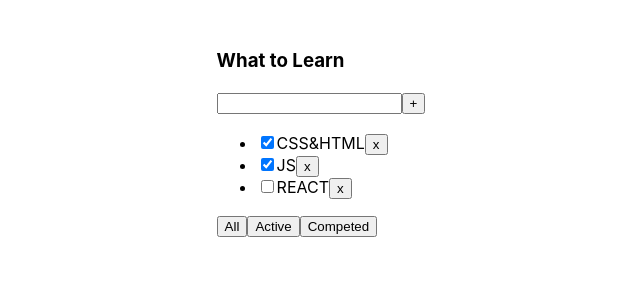
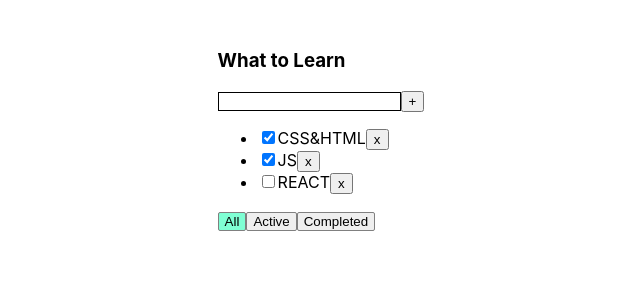
Before and after one commit to RomanCox/todolist, a React (Create React App) app: page / in a window 1280 px wide. Shown: the top 300 px of the page, without its empty margins (334-974 px from the left). Built offline with nearby package versions, Linux system fonts and the light colour scheme.

Commit message:
Lesson 4 Complete

```diff
--- a/src/App.tsx
+++ b/src/App.tsx
@@ -1,48 +1,57 @@
 import React, {useState} from 'react';
-import styled from 'styled-components';
+import {AppContainer} from './AppStyled';
 import {TaskType, Todolist} from './Todolist';
-import { v4 as uuid } from 'uuid';
+import {v1} from 'uuid';
 
-const AppStyled = styled.div`
-  width: 100vw;
-  height: 100vh;
-  display: flex;
-  justify-content: center;
-  padding: 30px;
-`
 export type FilterValuesType = 'all' | 'completed' | 'active';
 
 
 export const App = () => {
 
     const [tasks, setTasks] = useState<Array<TaskType>>([
-        {id: uuid(), title: 'CSS&HTML', isDone: true,},
-        {id: uuid(), title: 'JS', isDone: true,},
-        {id: uuid(), title: 'REACT', isDone: false,},
+        {id: v1(), title: 'CSS&HTML', isDone: true,},
+        {id: v1(), title: 'JS', isDone: true,},
+        {id: v1(), title: 'REACT', isDone: false,},
     ]);
     const [filter, setFilter] = useState<FilterValuesType>('all')
 
     const deleteTask = (id: string) => {
         setTasks(tasks.filter(task => task.id !== id));
     }
+    const addTask = (title: string) => {
+        let newTask = {id: v1(), title: title, isDone: false};
+        let newTasksForTodoList = [newTask, ...tasks];
+        setTasks(newTasksForTodoList);
+    }
 
-    let tasksForToDo = tasks;
+    let tasksForTodo = tasks;
 
     if (filter === 'active') {
-        tasksForToDo = tasks.filter(task => !task.isDone)
+        tasksForTodo = tasks.filter(task => !task.isDone)
     }
     if (filter === 'completed') {
-        tasksForToDo = tasks.filter(task => task.isDone)
+        tasksForTodo = tasks.filter(task => task.isDone)
+    }
+
+    const onChangeTaskStatus = (taskID: string, isDone: boolean) => {
+        let task = tasks.find(task => task.id === taskID);
+        if (task) {
+            task.isDone = isDone
+        }
+        setTasks([...tasks])
     }
 
     return (
-        <AppStyled>
+        <AppContainer>
             <Todolist
                 title='What to Learn'
-                tasks={tasksForToDo}
+                tasks={tasksForTodo}
                 deleteTask={deleteTask}
                 setFilter={setFilter}
+                addTask={addTask}
+                onChangeTaskStatus={onChangeTaskStatus}
+                filter={filter}
             />
-        </AppStyled>
+        </AppContainer>
     );
 };
--- /dev/null
+++ b/src/AppStyled.ts
@@ -0,0 +1,9 @@
+import styled from "styled-components";
+
+export const AppContainer = styled.div`
+  width: 100vw;
+  height: 100vh;
+  display: flex;
+  justify-content: center;
+  padding: 30px;
+`
--- /dev/null
+++ b/src/TodoListStyled.ts
@@ -0,0 +1,28 @@
+import styled from 'styled-components';
+type InputStyledPropsType = {
+    border: string,
+}
+type ButtonStyledPropsType = {
+    bgColor: string,
+}
+
+export const TodoListStyled = styled.div`
+  margin-right: 30px;
+`
+export const TitleStyled = styled.h3``
+
+export const TodolistContentStyled = styled.div``
+
+export const InputStyled = styled.input<InputStyledPropsType>`
+  border: ${props => props.border};
+`
+
+export const ErrorMessageStyled = styled.div`
+  color: red;
+`
+
+export const ButtonStyled = styled.button<ButtonStyledPropsType>`
+  background-color: ${props => props.bgColor};
+  border-radius: 2px;
+  border: 1px solid grey;
+`
--- a/src/Todolist.tsx
+++ b/src/Todolist.tsx
@@ -1,12 +1,6 @@
-import React from "react";
-import styled from "styled-components";
-import {FilterValuesType} from "./App";
-
-const TodoListStyled = styled.div`
-  margin-right: 30px;
-`
-const TitleStyled = styled.h3``
-const TodolistContentStyled = styled.h3``
+import React, {ChangeEvent, KeyboardEvent, useState} from 'react';
+import {FilterValuesType} from './App';
+import {ButtonStyled, ErrorMessageStyled, InputStyled, TitleStyled, TodolistContentStyled, TodoListStyled} from './TodoListStyled';
 
 export type TaskType = {
     id: string,
@@ -19,26 +13,90 @@ type TodolistType = {
     tasks: Array<TaskType>,
     deleteTask: (id: string) => void,
     setFilter: (value: FilterValuesType) => void,
+    addTask: (title: string) => void,
+    onChangeTaskStatus: (taskID: string, isDone: boolean) => void,
+    filter: FilterValuesType
 }
 
 export const Todolist = (props: TodolistType) => {
+    const [newTaskTitle, setNewTaskTitle] = useState<string>('')
+    const [error, setError] = useState<string | null>(null)
+
+    const onNewTaskTitleHandler = (e: ChangeEvent<HTMLInputElement>) => setNewTaskTitle(e.currentTarget.value);
+
+    let border = 'black 1px solid'
+        if (error) {
+        border = 'red 2px solid'
+    }
+
+    let bgColor = {
+        all: 'default',
+        active: 'default',
+        completed: 'default',
+    }
+    if (props.filter === 'all') {
+        bgColor.all = 'aquamarine'
+    } else if (props.filter === 'active') {
+        bgColor.active = 'aquamarine'
+    } else if (props.filter === 'completed') {
+        bgColor.completed = 'aquamarine'
+    }
+
+    const addTaskHandler = () => {
+        if (newTaskTitle.trim() === '') {
+            setError('Title is required')
+            return
+        }
+        props.addTask(newTaskTitle.trim());
+        setNewTaskTitle('');
+    }
+
+    const onKeyPressHandler = (e: KeyboardEvent<HTMLInputElement>) => {
+        setError(null)
+        if (e.key === 'Enter') {
+            props.addTask(newTaskTitle);
+            setNewTaskTitle('');
+        }
+    }
+
+    const onAllFilterHandler = () => props.setFilter('all')
+    const onActiveFilterHandler = () => props.setFilter('active')
+    const onCompletedFilterHandler = () => props.setFilter('completed')
+
     return (
         <TodoListStyled>
             <TitleStyled>{props.title}</TitleStyled>
             <TodolistContentStyled>
-                <input/>
-                <button>+</button>
+                <InputStyled
+                    value={newTaskTitle}
+                    onChange={onNewTaskTitleHandler}
+                    onKeyDown={onKeyPressHandler}
+                    border={border}
+                />
+                <button onClick={addTaskHandler}>+</button>
+                {error && <ErrorMessageStyled>{error}</ErrorMessageStyled>}
             </TodolistContentStyled>
             <ul>
-                {props.tasks.map(task => <li><input type="checkbox" checked={task.isDone}/>
-                    <span>{task.title}</span>
-                    <button onClick={ () => props.deleteTask(task.id) }>x</button>
-                </li>)}
+                {props.tasks.map(task => {
+                    const onClickHandler = () => props.deleteTask(task.id)
+                    const onChangeHandler = (e: ChangeEvent<HTMLInputElement>) => {
+                        props.onChangeTaskStatus(task.id, e.currentTarget.checked)
+                    }
+
+                    return <li key={task.id}><input
+                        type='checkbox'
+                        checked={task.isDone}
+                        onChange={onChangeHandler}
+                    />
+                        <span>{task.title}</span>
+                        <button onClick={onClickHandler}>x</button>
+                    </li>
+                })}
             </ul>
             <div>
-                <button onClick={ () => props.setFilter('all') }>All</button>
-                <button onClick={ () => props.setFilter('active') }>Active</button>
-                <button onClick={ () => props.setFilter('completed') }>Competed</button>
+                <ButtonStyled onClick={onAllFilterHandler} bgColor={bgColor.all}>All</ButtonStyled>
+                <ButtonStyled onClick={onActiveFilterHandler} bgColor={bgColor.active}>Active</ButtonStyled>
+                <ButtonStyled onClick={onCompletedFilterHandler} bgColor={bgColor.completed}>Completed</ButtonStyled>
             </div>
         </TodoListStyled>
     );
```
